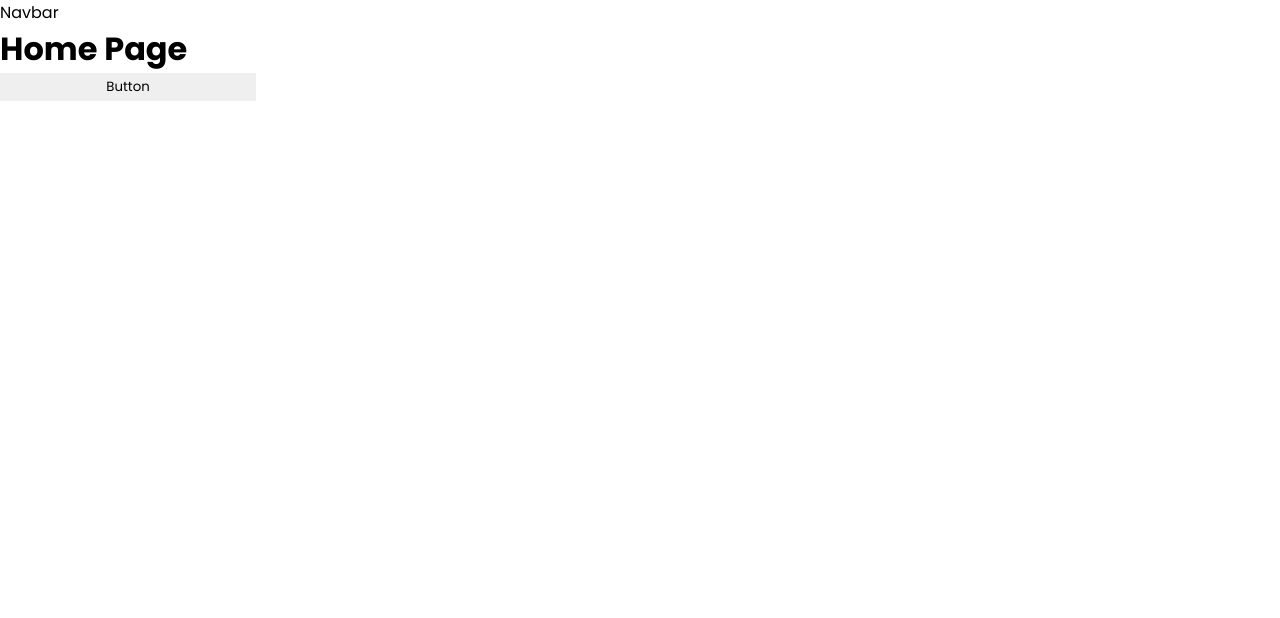
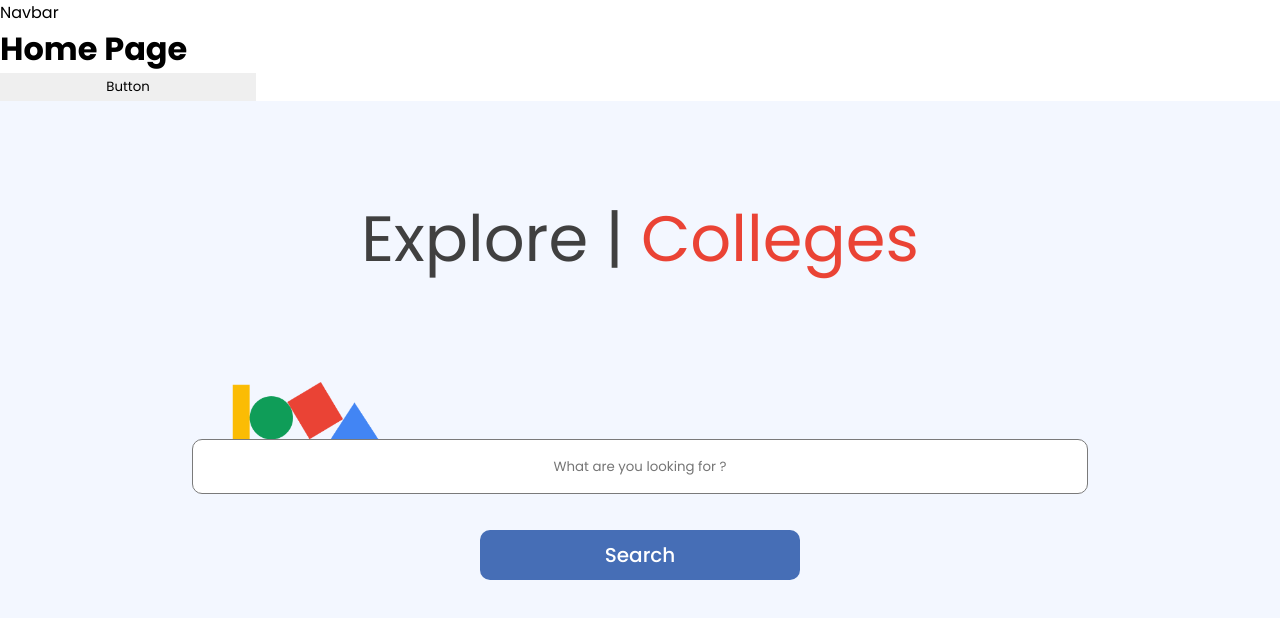
Before and after one commit to gdsc-nits-org/grafiny-client, a React (Vite) app: page / in a window 1280 px wide. Shown: the top 618 px of the page. Built offline with nearby package versions, Linux system fonts and the light colour scheme.

Commit message:
Explore Page Made feat-[1]

```diff
--- /dev/null
+++ b/src/Components/Explore/Explore.jsx
@@ -0,0 +1,31 @@
+import React from 'react'
+import style from './Explore.module.scss'
+import image from './exploreimg.png'
+
+export default function Explore() {
+  return (
+    <div className={style.explorecontainer}>
+      <div className={style.upperhalf}>
+        <span className={style.exploretext}>
+          Explore |
+        </span>
+        <span className={style.collegetext}>
+          &nbsp;Colleges
+        </span>
+      </div>
+      <div className={style.bottomhalf}>
+        <div className={style.searchcontainer}>
+        <div className={style.img}>
+           <img src={image} alt="" />
+        </div>
+      <div className={style.search}>
+        <input type="text" placeholder='What are you looking for ?' />
+      </div>
+      </div>
+      <div className={style.searchbutton}>
+          Search
+      </div>
+      </div>
+    </div>
+  )
+}
--- /dev/null
+++ b/src/Components/Explore/Explore.module.scss
@@ -0,0 +1,91 @@
+.explorecontainer{
+    background-color:#F3F7FF;
+    height:550px;
+    box-sizing: border-box;
+    .upperhalf{
+        display:flex;
+        justify-content: center;
+        align-items: center;
+        height:50%;
+        .exploretext{
+            font-size: 64px;
+            font-weight:400;
+            font-family: 'Poppins';
+            font-style: normal;
+            color: #404040;
+            line-height: 96px;
+        }
+        .collegetext{
+            font-size: 64px;
+            font-weight:400;
+            font-family: 'Poppins';
+            font-style: normal;
+            color: #404040;
+            line-height: 96px;
+            color: #EA4335;
+        }
+    }
+    .bottomhalf{
+        display: flex;
+        height: 50%;
+        justify-content: center;
+        flex-direction: column;
+        box-sizing: border-box;
+        .searchcontainer{
+            height:30%;
+            width: 70%;
+            margin: auto;
+            position: relative;
+            .search{
+                width:100%;
+                display: flex;
+                margin: auto;
+                height:100%;
+                display: flex;
+                justify-content: center;
+                position:absolute;
+                top:0;
+                input{
+                   width: 100%;
+                   display: flex;
+                   flex-direction: row;
+                   justify-content: center;
+                   align-items: center;
+                   padding: 10px 0px;
+                   margin: auto;
+                   background: #FFFFFF;
+                   border: 1px solid #7A7A7A;
+                   border-radius: 10px;
+                   text-align: center;
+                   height:55px;
+                   position: absolute;
+                   bottom: 0;
+                }
+            }
+            .img{
+                height:70px;
+                position: absolute;
+                top:-30px;
+                img{
+                    height:70px;
+                    transform: translateX(40px);
+                }
+            }
+        }
+        .searchbutton{
+            width:25%;
+            margin:auto;
+            text-align: center;
+            padding: 7px;
+            background: #466EB6;
+            border-radius: 10px;
+            font-family: 'Poppins';
+            font-style: normal;
+            font-weight: 500;
+            font-size: 20px;
+            line-height: 36px;
+            color: #FFFFFF;
+            transform: translateY(-35px);
+        }
+    }
+}
--- a/src/Pages/Home/Home.jsx
+++ b/src/Pages/Home/Home.jsx
@@ -1,4 +1,5 @@
 import { Button } from "../../Components";
+import Explore from "../../Components/Explore/Explore";
 
 import style from "./Home.module.scss";
 
@@ -7,6 +8,9 @@ const Home = () => {
     <main className={style.home}>
       <h1>Home Page</h1>
       <Button type="button" />
+      <div>
+        <Explore/>
+      </div>
     </main>
   );
 };
```
Also changed, not shown: src/Components/Explore/exploreimg.png (added).
